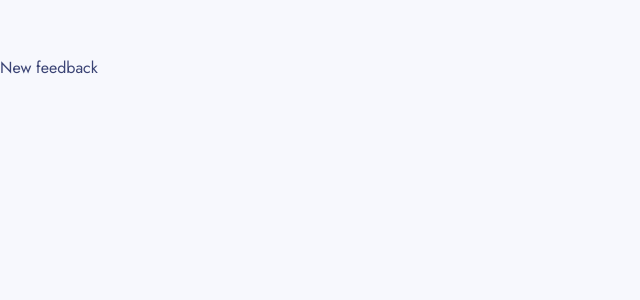
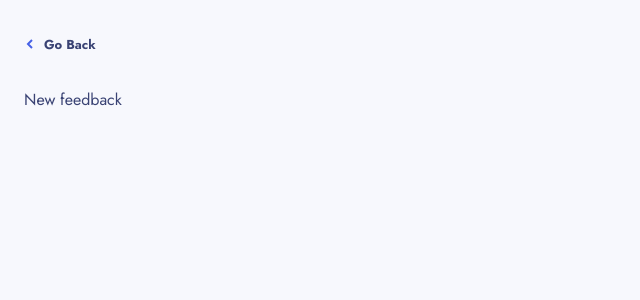
Before and after one commit to ashour/folio-product-feedback, a Next.js app: page /feedback/new in a window 1280 px wide. Shown: the top 300 px of the page, without its empty margins (0-640 px from the left). Built offline with nearby package versions, Linux system fonts and the light colour scheme.

Commit message:
feat: back button

```diff
--- /dev/null
+++ b/app/_layout/BtnBack.tsx
@@ -0,0 +1,19 @@
+"use client";
+
+import { useRouter } from "next/navigation";
+import IconChevronLeft from "../_components/icons/IconChevronLeft";
+
+export default function BtnBack() {
+  const router = useRouter();
+
+  function backToPrevPage() {
+    router.back();
+  }
+
+  return (
+    <button className="flex items-center gap-2" onClick={backToPrevPage}>
+      <IconChevronLeft />
+      <span className="text-body-3 font-bold">Go Back</span>
+    </button>
+  );
+}
--- a/app/_layout/SimpleLayout.tsx
+++ b/app/_layout/SimpleLayout.tsx
@@ -1,7 +1,16 @@
+import BtnBack from "./BtnBack";
+
 export default function SimpleLayout({
   children,
 }: Readonly<{
   children: React.ReactNode;
 }>) {
-  return <div className="md:pt-14 lg:mx-auto">{children}</div>;
+  return (
+    <section className="p-6">
+      <div className="mb-6 flex h-10 items-center">
+        <BtnBack />
+      </div>
+      {children}
+    </section>
+  );
 }
```
